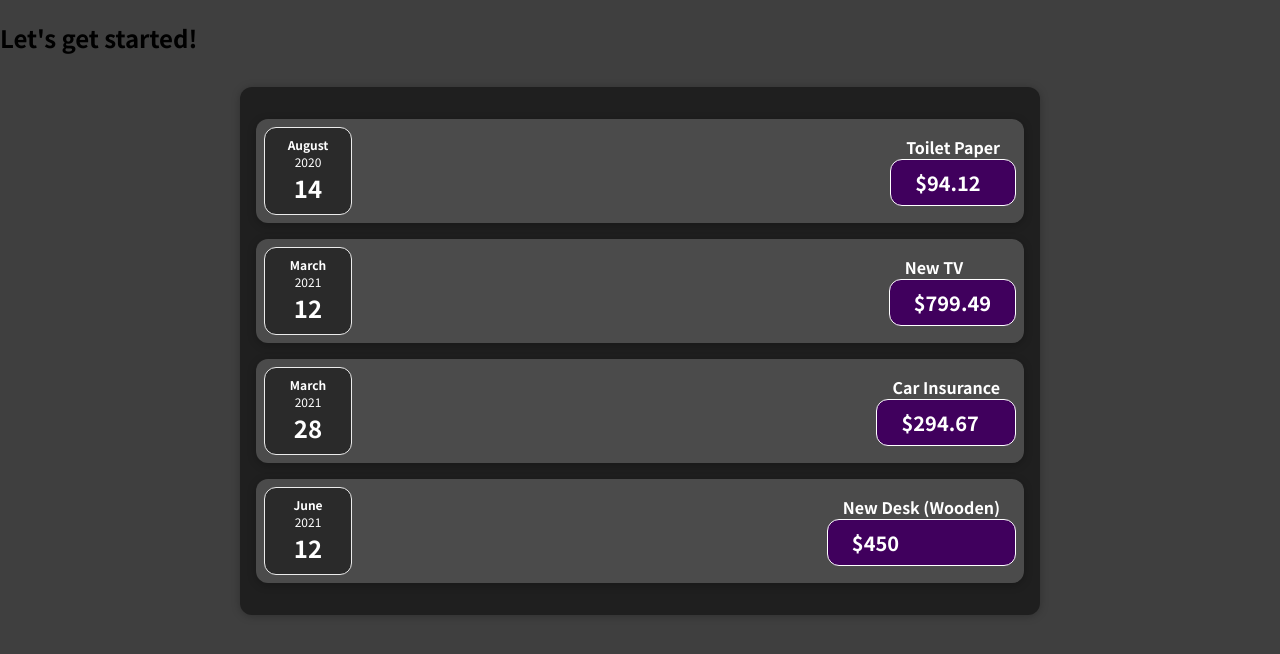
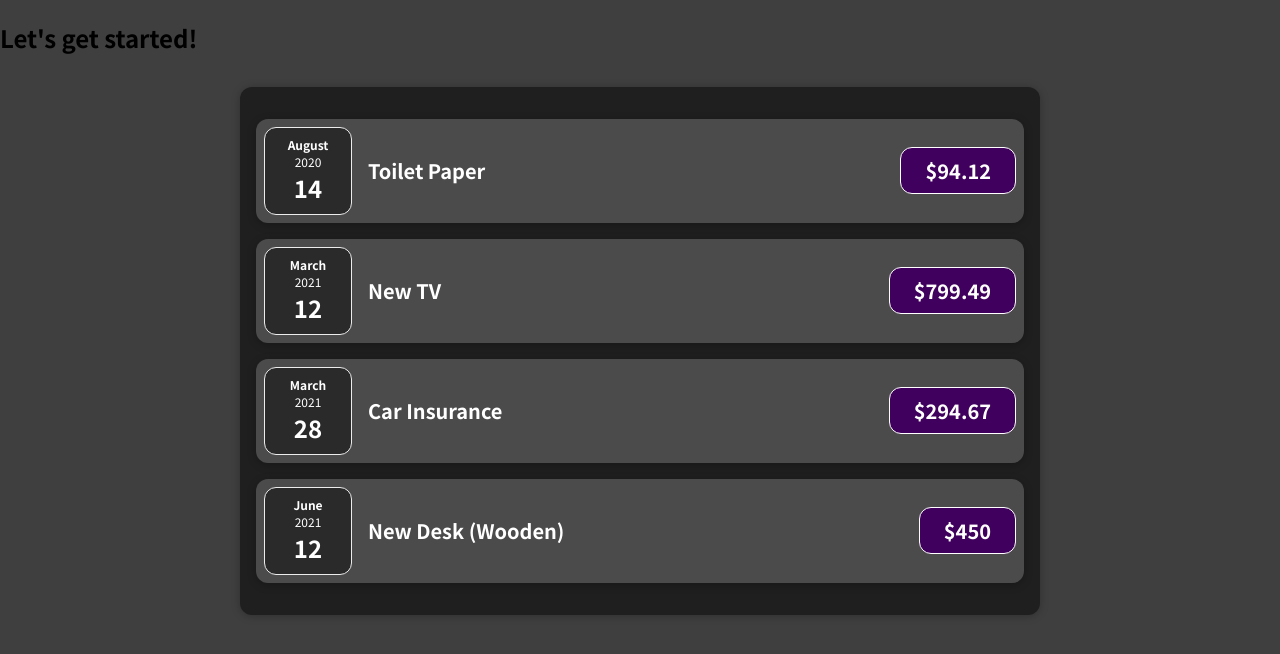
Before and after one commit to codesgoodman/expense-tracker, a JavaScript app: page / in a window 1280 px wide. Shown: the top 654 px of the page. Built offline with nearby package versions, Linux system fonts and the light colour scheme.

Commit message:
split expenses into another component

```diff
--- a/src/App.js
+++ b/src/App.js
@@ -1,4 +1,3 @@
-// import ExpenseItem from "./components/ExpenseItem";
 import Expenses from "./components/Expenses";
 
 function App() {
@@ -26,7 +25,7 @@ function App() {
   return (
     <div>
       <h2>Let's get started!</h2>
-      <Expenses expenses={expenses} />
+      <Expenses items={expenses} />
     </div>
   );
 }
--- a/src/components/ExpenseItem.js
+++ b/src/components/ExpenseItem.js
@@ -5,8 +5,8 @@ function ExpenseItem(props) {
   return (
     <div className="expense-item">
       <ExpenseDate date={props.date} />
-      <div>
-        <h2 className="expense-item__description">{props.title}</h2>
+      <div className="expense-item__description">
+        <h2>{props.title}</h2>
         <div className="expense-item__price">${props.amount}</div>
       </div>
     </div>
--- a/src/components/Expenses.js
+++ b/src/components/Expenses.js
@@ -4,24 +4,24 @@ function Expenses(props) {
   return (
     <div className="expenses">
       <ExpenseItem
-        title={props.expenses[0].title}
-        amount={props.expenses[0].amount}
-        date={props.expenses[0].date}
+        title={props.items[0].title}
+        amount={props.items[0].amount}
+        date={props.items[0].date}
       />
       <ExpenseItem
-        title={props.expenses[1].title}
-        amount={props.expenses[1].amount}
-        date={props.expenses[1].date}
+        title={props.items[1].title}
+        amount={props.items[1].amount}
+        date={props.items[1].date}
       />
       <ExpenseItem
-        title={props.expenses[2].title}
-        amount={props.expenses[2].amount}
-        date={props.expenses[2].date}
+        title={props.items[2].title}
+        amount={props.items[2].amount}
+        date={props.items[2].date}
       />
       <ExpenseItem
-        title={props.expenses[3].title}
-        amount={props.expenses[3].amount}
-        date={props.expenses[3].date}
+        title={props.items[3].title}
+        amount={props.items[3].amount}
+        date={props.items[3].date}
       />
     </div>
   );
```
